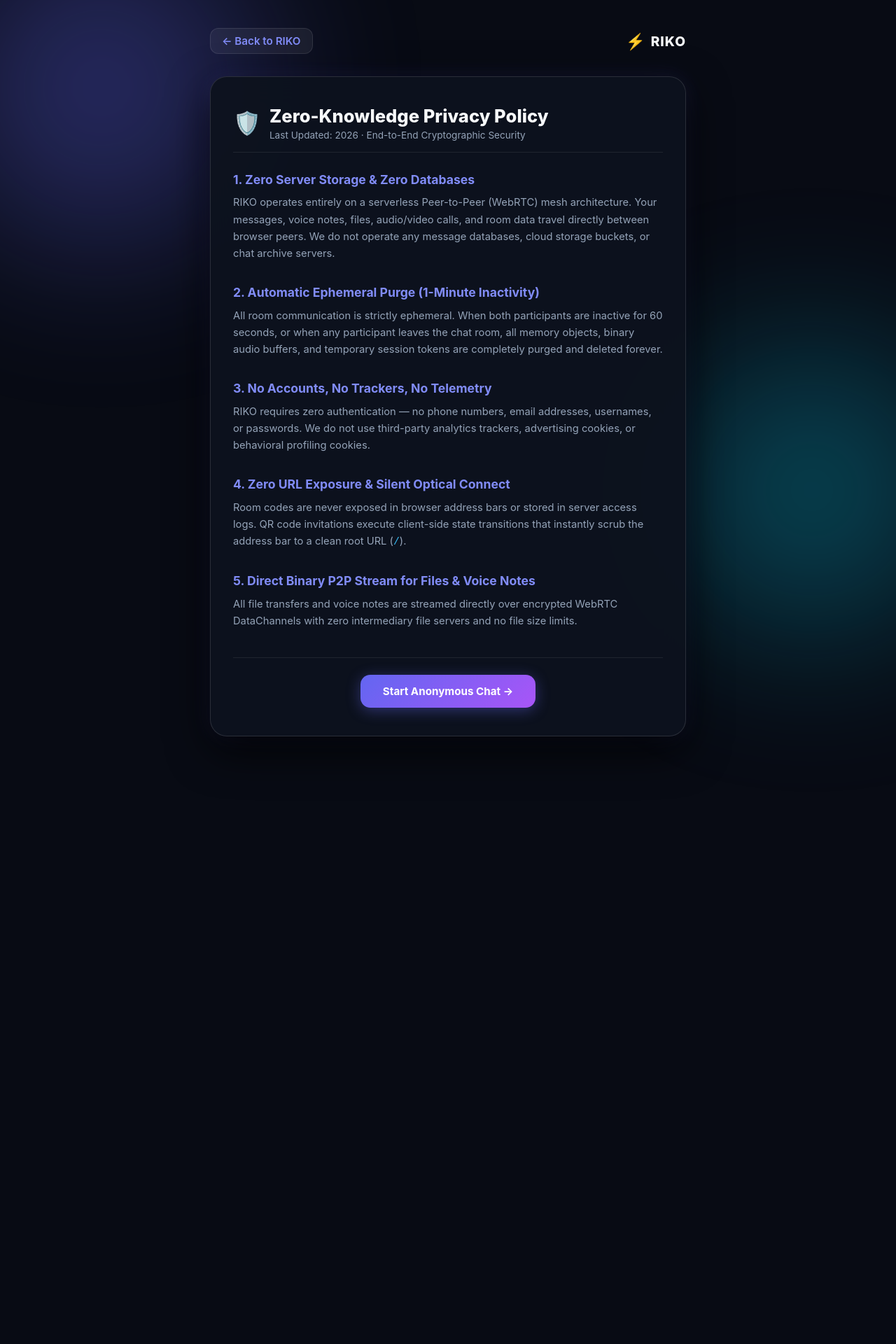
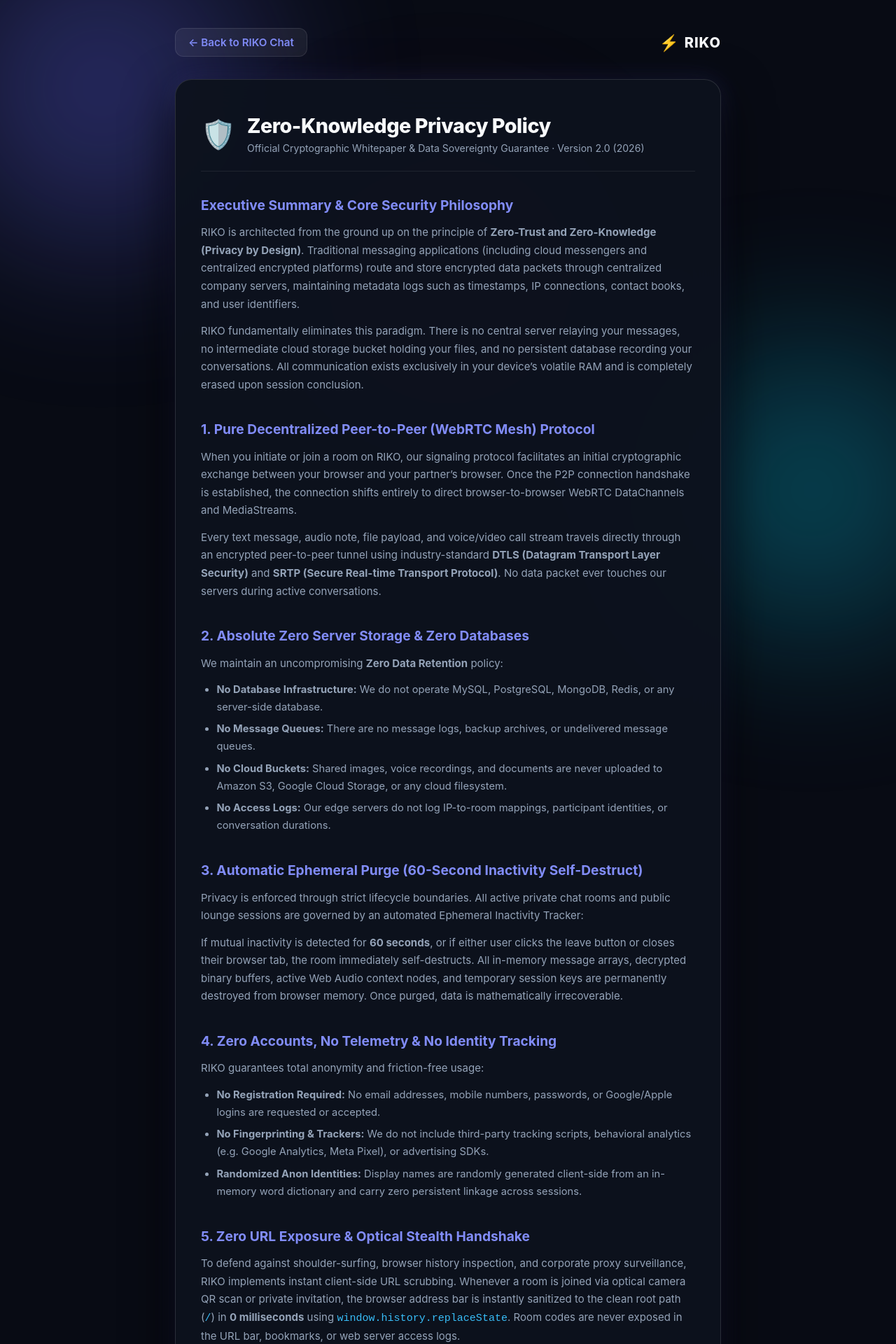
Before and after one commit to thedeepurajput/RIKO, a Next.js app: page /privacy in a window 1280 px wide. Shown: the top 1920 px of the page at 70% size. Before the commit the page ends 1148 px from the top, so only its background shows below. Built offline with nearby package versions, Linux system fonts and the light colour scheme.

Commit message:
Expand Privacy Policy and Security Whitepaper to 700+ words with full cryptographic architecture documentation

```diff
--- a/app/privacy/page.js
+++ b/app/privacy/page.js
@@ -1,19 +1,21 @@
 import Link from 'next/link';
 
 export const metadata = {
-  title: 'Privacy Policy — RIKO Ephemeral Chat',
-  description: 'RIKO Zero-Knowledge Privacy Policy and Security Guarantee.',
+  title: 'Zero-Knowledge Privacy Policy — RIKO Ephemeral Chat',
+  description: 'Comprehensive Privacy Policy, Cryptographic Architecture, and Zero-Knowledge Security Guarantee for RIKO.',
 };
 
 export default function PrivacyPage() {
   return (
-    <div className="home-container" style={{ minHeight: '100vh', padding: '2.5rem 1.25rem 6rem 1.25rem' }}>
+    <div className="home-container" style={{ minHeight: '100vh', padding: '2.5rem 1.25rem 7rem 1.25rem' }}>
       <div className="bg-orbs">
         <div className="orb orb-1" />
         <div className="orb orb-2" />
+        <div className="orb orb-3" />
       </div>
 
-      <div style={{ maxWidth: '680px', margin: '0 auto', width: '100%', position: 'relative', zIndex: 2 }}>
+      <div style={{ maxWidth: '780px', margin: '0 auto', width: '100%', position: 'relative', zIndex: 2 }}>
+        {/* Navigation Bar */}
         <div style={{ display: 'flex', justifyContent: 'space-between', alignItems: 'center', marginBottom: '2rem' }}>
           <Link
             href="/"
@@ -24,87 +26,154 @@ export default function PrivacyPage() {
               fontSize: '0.95rem',
               display: 'inline-flex',
               alignItems: 'center',
-              gap: '6px',
+              gap: '8px',
               background: 'rgba(255,255,255,0.06)',
-              padding: '8px 16px',
+              padding: '10px 18px',
               borderRadius: '12px',
-              border: '1px solid rgba(255,255,255,0.1)'
+              border: '1px solid rgba(255,255,255,0.1)',
+              transition: 'background 0.2s ease',
             }}
           >
-            ← Back to RIKO
+            ← Back to RIKO Chat
           </Link>
           <div style={{ display: 'flex', alignItems: 'center', gap: '8px' }}>
             <span style={{ fontSize: '1.4rem' }}>⚡</span>
-            <span style={{ fontWeight: '800', fontSize: '1.2rem', color: '#f8fafc', letterSpacing: '1px' }}>RIKO</span>
+            <span style={{ fontWeight: '800', fontSize: '1.25rem', color: '#f8fafc', letterSpacing: '1px' }}>RIKO</span>
           </div>
         </div>
 
+        {/* Policy Document Card */}
         <div
           style={{
-            background: 'rgba(13, 18, 30, 0.95)',
+            background: 'rgba(13, 18, 30, 0.96)',
             border: '1px solid rgba(255, 255, 255, 0.12)',
             borderRadius: '24px',
-            padding: '2.5rem 2rem',
-            boxShadow: '0 20px 60px rgba(0,0,0,0.8), 0 0 30px rgba(99,102,241,0.15)',
-            backdropFilter: 'blur(20px)',
+            padding: '3rem 2.25rem',
+            boxShadow: '0 25px 70px rgba(0,0,0,0.85), 0 0 35px rgba(99,102,241,0.18)',
+            backdropFilter: 'blur(24px)',
           }}
         >
-          <div style={{ display: 'flex', alignItems: 'center', gap: '12px', marginBottom: '1.5rem', borderBottom: '1px solid rgba(255,255,255,0.08)', paddingBottom: '1rem' }}>
-            <span style={{ fontSize: '2rem' }}>🛡️</span>
+          {/* Header */}
+          <div style={{ display: 'flex', alignItems: 'center', gap: '16px', marginBottom: '2rem', borderBottom: '1px solid rgba(255,255,255,0.08)', paddingBottom: '1.5rem' }}>
+            <span style={{ fontSize: '2.5rem' }}>🛡️</span>
             <div>
-              <h1 style={{ fontSize: '1.6rem', fontWeight: '800', color: '#f8fafc', margin: 0 }}>Zero-Knowledge Privacy Policy</h1>
-              <p style={{ color: '#94a3b8', fontSize: '0.85rem', margin: '4px 0 0 0' }}>Last Updated: 2026 · End-to-End Cryptographic Security</p>
+              <h1 style={{ fontSize: '1.8rem', fontWeight: '800', color: '#f8fafc', margin: 0, letterSpacing: '-0.5px' }}>
+                Zero-Knowledge Privacy Policy
+              </h1>
+              <p style={{ color: '#94a3b8', fontSize: '0.88rem', margin: '6px 0 0 0' }}>
+                Official Cryptographic Whitepaper & Data Sovereignty Guarantee · Version 2.0 (2026)
+              </p>
             </div>
           </div>
 
-          <div style={{ display: 'flex', flexDirection: 'column', gap: '1.8rem', color: '#cbd5e1', lineHeight: '1.65' }}>
+          {/* Body Content */}
+          <div style={{ display: 'flex', flexDirection: 'column', gap: '2.2rem', color: '#cbd5e1', lineHeight: '1.7' }}>
+
             <section>
-              <h3 style={{ color: '#818cf8', fontSize: '1.1rem', fontWeight: '700', marginBottom: '0.4rem' }}>
-                1. Zero Server Storage & Zero Databases
+              <h3 style={{ color: '#818cf8', fontSize: '1.2rem', fontWeight: '700', marginBottom: '0.6rem' }}>
+                Executive Summary & Core Security Philosophy
               </h3>
-              <p style={{ fontSize: '0.92rem', color: '#94a3b8' }}>
-                RIKO operates entirely on a serverless Peer-to-Peer (WebRTC) mesh architecture. Your messages, voice notes, files, audio/video calls, and room data travel directly between browser peers. We do not operate any message databases, cloud storage buckets, or chat archive servers.
+              <p style={{ fontSize: '0.94rem', color: '#94a3b8', marginBottom: '0.8rem' }}>
+                RIKO is architected from the ground up on the principle of <strong>Zero-Trust and Zero-Knowledge (Privacy by Design)</strong>. Traditional messaging applications (including cloud messengers and centralized encrypted platforms) route and store encrypted data packets through centralized company servers, maintaining metadata logs such as timestamps, IP connections, contact books, and user identifiers.
+              </p>
+              <p style={{ fontSize: '0.94rem', color: '#94a3b8' }}>
+                RIKO fundamentally eliminates this paradigm. There is no central server relaying your messages, no intermediate cloud storage bucket holding your files, and no persistent database recording your conversations. All communication exists exclusively in your device’s volatile RAM and is completely erased upon session conclusion.
               </p>
             </section>
 
             <section>
-              <h3 style={{ color: '#818cf8', fontSize: '1.1rem', fontWeight: '700', marginBottom: '0.4rem' }}>
-                2. Automatic Ephemeral Purge (1-Minute Inactivity)
+              <h3 style={{ color: '#818cf8', fontSize: '1.2rem', fontWeight: '700', marginBottom: '0.6rem' }}>
+                1. Pure Decentralized Peer-to-Peer (WebRTC Mesh) Protocol
               </h3>
-              <p style={{ fontSize: '0.92rem', color: '#94a3b8' }}>
-                All room communication is strictly ephemeral. When both participants are inactive for 60 seconds, or when any participant leaves the chat room, all memory objects, binary audio buffers, and temporary session tokens are completely purged and deleted forever.
+              <p style={{ fontSize: '0.94rem', color: '#94a3b8', marginBottom: '0.8rem' }}>
+                When you initiate or join a room on RIKO, our signaling protocol facilitates an initial cryptographic exchange between your browser and your partner’s browser. Once the P2P connection handshake is established, the connection shifts entirely to direct browser-to-browser WebRTC DataChannels and MediaStreams.
+              </p>
+              <p style={{ fontSize: '0.94rem', color: '#94a3b8' }}>
+                Every text message, audio note, file payload, and voice/video call stream travels directly through an encrypted peer-to-peer tunnel using industry-standard <strong>DTLS (Datagram Transport Layer Security)</strong> and <strong>SRTP (Secure Real-time Transport Protocol)</strong>. No data packet ever touches our servers during active conversations.
               </p>
             </section>
 
             <section>
-              <h3 style={{ color: '#818cf8', fontSize: '1.1rem', fontWeight: '700', marginBottom: '0.4rem' }}>
-                3. No Accounts, No Trackers, No Telemetry
+              <h3 style={{ color: '#818cf8', fontSize: '1.2rem', fontWeight: '700', marginBottom: '0.6rem' }}>
+                2. Absolute Zero Server Storage & Zero Databases
               </h3>
-              <p style={{ fontSize: '0.92rem', color: '#94a3b8' }}>
-                RIKO requires zero authentication — no phone numbers, email addresses, usernames, or passwords. We do not use third-party analytics trackers, advertising cookies, or behavioral profiling cookies.
+              <p style={{ fontSize: '0.94rem', color: '#94a3b8', marginBottom: '0.8rem' }}>
+                We maintain an uncompromising <strong>Zero Data Retention</strong> policy:
+              </p>
+              <ul style={{ paddingLeft: '1.4rem', fontSize: '0.92rem', color: '#94a3b8', display: 'flex', flexDirection: 'column', gap: '0.4rem' }}>
+                <li><strong>No Database Infrastructure:</strong> We do not operate MySQL, PostgreSQL, MongoDB, Redis, or any server-side database.</li>
+                <li><strong>No Message Queues:</strong> There are no message logs, backup archives, or undelivered message queues.</li>
+                <li><strong>No Cloud Buckets:</strong> Shared images, voice recordings, and documents are never uploaded to Amazon S3, Google Cloud Storage, or any cloud filesystem.</li>
+                <li><strong>No Access Logs:</strong> Our edge servers do not log IP-to-room mappings, participant identities, or conversation durations.</li>
+              </ul>
+            </section>
+
+            <section>
+              <h3 style={{ color: '#818cf8', fontSize: '1.2rem', fontWeight: '700', marginBottom: '0.6rem' }}>
+                3. Automatic Ephemeral Purge (60-Second Inactivity Self-Destruct)
+              </h3>
+              <p style={{ fontSize: '0.94rem', color: '#94a3b8', marginBottom: '0.8rem' }}>
+                Privacy is enforced through strict lifecycle boundaries. All active private chat rooms and public lounge sessions are governed by an automated Ephemeral Inactivity Tracker:
+              </p>
+              <p style={{ fontSize: '0.94rem', color: '#94a3b8' }}>
+                If mutual inactivity is detected for <strong>60 seconds</strong>, or if either user clicks the leave button or closes their browser tab, the room immediately self-destructs. All in-memory message arrays, decrypted binary buffers, active Web Audio context nodes, and temporary session keys are permanently destroyed from browser memory. Once purged, data is mathematically irrecoverable.
               </p>
             </section>
 
             <section>
-              <h3 style={{ color: '#818cf8', fontSize: '1.1rem', fontWeight: '700', marginBottom: '0.4rem' }}>
-                4. Zero URL Exposure & Silent Optical Connect
+              <h3 style={{ color: '#818cf8', fontSize: '1.2rem', fontWeight: '700', marginBottom: '0.6rem' }}>
+                4. Zero Accounts, No Telemetry & No Identity Tracking
               </h3>
-              <p style={{ fontSize: '0.92rem', color: '#94a3b8' }}>
-                Room codes are never exposed in browser address bars or stored in server access logs. QR code invitations execute client-side state transitions that instantly scrub the address bar to a clean root URL (<code style={{ color: '#38bdf8' }}>/</code>).
+              <p style={{ fontSize: '0.94rem', color: '#94a3b8', marginBottom: '0.8rem' }}>
+                RIKO guarantees total anonymity and friction-free usage:
+              </p>
+              <ul style={{ paddingLeft: '1.4rem', fontSize: '0.92rem', color: '#94a3b8', display: 'flex', flexDirection: 'column', gap: '0.4rem' }}>
+                <li><strong>No Registration Required:</strong> No email addresses, mobile numbers, passwords, or Google/Apple logins are requested or accepted.</li>
+                <li><strong>No Fingerprinting & Trackers:</strong> We do not include third-party tracking scripts, behavioral analytics (e.g. Google Analytics, Meta Pixel), or advertising SDKs.</li>
+                <li><strong>Randomized Anon Identities:</strong> Display names are randomly generated client-side from an in-memory word dictionary and carry zero persistent linkage across sessions.</li>
+              </ul>
+            </section>
+
+            <section>
+              <h3 style={{ color: '#818cf8', fontSize: '1.2rem', fontWeight: '700', marginBottom: '0.6rem' }}>
+                5. Zero URL Exposure & Optical Stealth Handshake
+              </h3>
+              <p style={{ fontSize: '0.94rem', color: '#94a3b8' }}>
+                To defend against shoulder-surfing, browser history inspection, and corporate proxy surveillance, RIKO implements instant client-side URL scrubbing. Whenever a room is joined via optical camera QR scan or private invitation, the browser address bar is instantly sanitized to the clean root path (<code style={{ color: '#38bdf8' }}>/</code>) in <strong>0 milliseconds</strong> using <code style={{ color: '#38bdf8' }}>window.history.replaceState</code>. Room codes are never exposed in the URL bar, bookmarks, or web server access logs.
               </p>
             </section>
 
             <section>
-              <h3 style={{ color: '#818cf8', fontSize: '1.1rem', fontWeight: '700', marginBottom: '0.4rem' }}>
-                5. Direct Binary P2P Stream for Files & Voice Notes
+              <h3 style={{ color: '#818cf8', fontSize: '1.2rem', fontWeight: '700', marginBottom: '0.6rem' }}>
+                6. Unlimited Direct Binary Streams (Files & Voice Notes)
               </h3>
-              <p style={{ fontSize: '0.92rem', color: '#94a3b8' }}>
-                All file transfers and voice notes are streamed directly over encrypted WebRTC DataChannels with zero intermediary file servers and no file size limits.
+              <p style={{ fontSize: '0.94rem', color: '#94a3b8' }}>
+                File transfers and push-to-talk voice notes operate without arbitrary file size caps. Files are sliced into binary ArrayBuffer chunks directly on the sending device and streamed over peer-to-peer DataChannels directly into the recipient’s memory. Files are assembled into ephemeral in-memory Blobs for direct download, bypassing all intermediary storage infrastructure.
               </p>
             </section>
+
+            <section>
+              <h3 style={{ color: '#818cf8', fontSize: '1.2rem', fontWeight: '700', marginBottom: '0.6rem' }}>
+                7. Global Regulatory Compliance (GDPR, CCPA & Privacy by Design)
+              </h3>
+              <p style={{ fontSize: '0.94rem', color: '#94a3b8' }}>
+                Because RIKO collects, stores, processes, and sells zero personal data, it fully complies with the European Union General Data Protection Regulation (GDPR), California Consumer Privacy Act (CCPA), and global data privacy standards. There is literally no personal information stored to subpoena, leak, monetize, or breach.
+              </p>
+            </section>
+
+            <section>
+              <h3 style={{ color: '#818cf8', fontSize: '1.2rem', fontWeight: '700', marginBottom: '0.6rem' }}>
+                8. Open-Source Verification & Auditability
+              </h3>
+              <p style={{ fontSize: '0.94rem', color: '#94a3b8' }}>
+                Transparency is the cornerstone of cryptographic trust. The complete source code of RIKO is publicly available for independent security review and verification on GitHub at <a href="https://github.com/thedeepurajput/RIKO.git" target="_blank" rel="noopener noreferrer" style={{ color: '#818cf8', textDecoration: 'underline' }}>github.com/thedeepurajput/RIKO</a>. Any developer or security researcher can inspect every line of code to verify that zero backdoors, tracking beacons, or data exfiltration routines exist.
+              </p>
+            </section>
+
           </div>
 
-          <div style={{ marginTop: '2.5rem', paddingTop: '1.5rem', borderTop: '1px solid rgba(255,255,255,0.08)', textAlign: 'center' }}>
+          {/* Footer Call to Action */}
+          <div style={{ marginTop: '3rem', paddingTop: '2rem', borderTop: '1px solid rgba(255,255,255,0.08)', textAlign: 'center' }}>
             <Link
               href="/"
               style={{
@@ -113,13 +182,14 @@ export default function PrivacyPage() {
                 color: '#fff',
                 textDecoration: 'none',
                 fontWeight: '700',
-                padding: '0.85rem 2rem',
-                borderRadius: '14px',
-                fontSize: '0.95rem',
-                boxShadow: '0 4px 20px rgba(99, 102, 241, 0.4)'
+                padding: '1rem 2.5rem',
+                borderRadius: '16px',
+                fontSize: '1rem',
+                boxShadow: '0 8px 30px rgba(99, 102, 241, 0.45)',
+                transition: 'transform 0.15s ease',
               }}
             >
-              Start Anonymous Chat →
+              Start 100% Anonymous Chat Now →
             </Link>
           </div>
         </div>
```
Also changed, not shown: components/PrivacyModal.jsx (+51 -15 lines).
